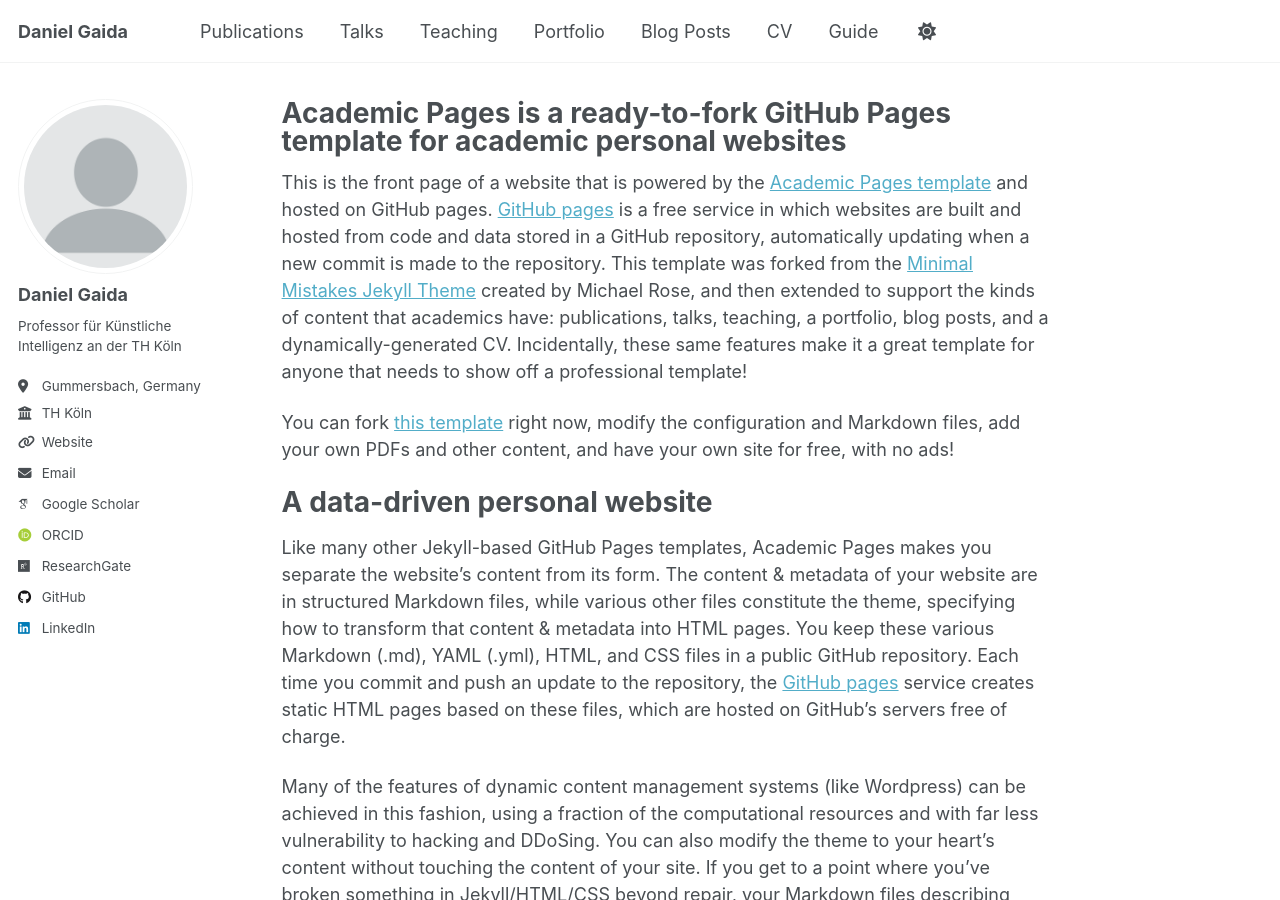
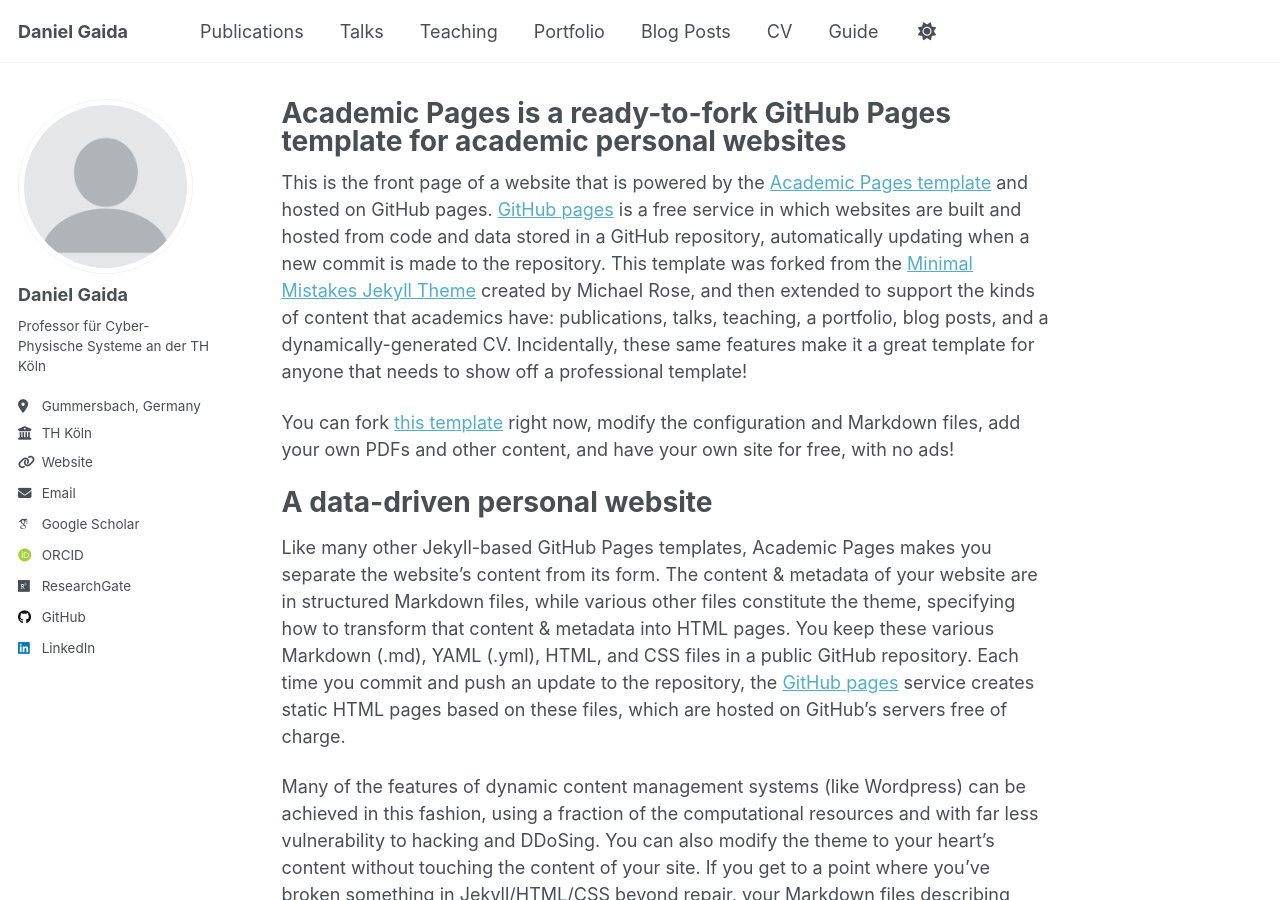
Before and after one commit to dgaida/dgaida.github.io, a Jekyll site: the page built from _pages/about.md, in a window 1280 px wide and 900 px high. Built offline with Jekyll 4.4.1, drawn with Linux system fonts in a browser that asks for light colours; some web fonts are replaced; a script that is not in the unit is left out.

Commit message:
update config

```diff
--- a/_config.yml
+++ b/_config.yml
@@ -12,7 +12,7 @@
 title                    : "Daniel Gaida"
 title_separator          : "-"
 name                     : &name "Daniel Gaida"
-description              : &description "Professor für Künstliche Intelligenz an der TH Köln"
+description              : &description "Professor für Cyber-Physische Systeme an der TH Köln"
 url                      : https://dgaida.github.io
 baseurl                  : ""
 repository               : "dgaida/dgaida.github.io"
@@ -23,7 +23,7 @@
   avatar           : "profile.png"
   name             : "Daniel Gaida"
   pronouns         :
-  bio              : "Professor für Künstliche Intelligenz an der TH Köln"
+  bio              : "Professor für Cyber-Physische Systeme an der TH Köln"
   location         : "Gummersbach, Germany"
   employer         : "TH Köln"
   uri              : "https://www.th-koeln.de/personen/daniel.gaida/"
```
